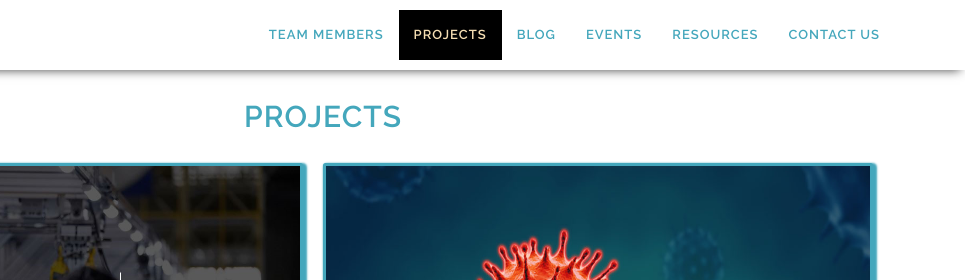
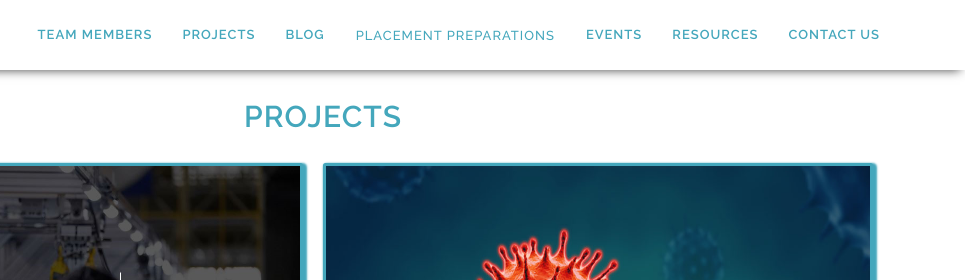
Before and after one commit to sigma-nitt/sigma-nitt.github.io, a plain HTML site: page projects/index.html in a window 1280 px wide. Shown: the top 280 px of the page, 315-1280 px from the left. Drawn offline with nearby package versions, Linux system fonts and the light colour scheme.

Commit message:
Update index.html

```diff
--- a/projects/index.html
+++ b/projects/index.html
@@ -86,18 +86,24 @@
             </div>
 
             <!-- Collect the nav links, forms, and other content for toggling -->
-            <div class="collapse navbar-collapse navbar-right navbar-main-collapse" style="margin-top: 10px">
-                <ul class="nav navbar-nav">
-                    <li><a href="../team/">Team Members</a></li>
-                    <li>
-                        <a href="../projects/" class="active">Projects</a>
-                    </li>
-                    <li><a href="../blog/">Blog</a></li>
-                    <li><a href="../events/">Events</a></li>
-                    <li><a href="../resources/">Resources</a></li>
-                    <li><a href="../contact-us/">Contact Us</a></li>
-                </ul>
-            </div>
+            <div class="collapse navbar-collapse navbar-right navbar-main-collapse" style="margin-top: 10px;">
+				<ul class="dropdown">
+				<ul class="nav navbar-nav">
+					<li><a href="team/">Team Members</a></li>
+					<li><a href="projects/">Projects</a></li>
+					<li><a href="blog/">Blog</a></li>
+					<li><a class="btn btn-secondary dropdown-toggle" href="#" role="button" id="dropdownMenuLink" data-toggle="dropdown" aria-haspopup="true" aria-expanded="false">Placement Preparations</a>
+						<ul class="dropdown-menu" aria-labelledby="dropdownMenuLink">
+							<li><a class="dropdown-item" href="https://drive.google.com/drive/folders/1X6D6DIY40gRSPx6eppMJg7OaFkWuIS2q?usp=sharing">Core</a></li>
+							<li><a class="dropdown-item" href="https://drive.google.com/drive/folders/1QCyrsxgp9McBeidDDy1dBdz6y03jA4rq?usp=sharing">Management</a></li>
+							<li><a class="dropdown-item" href="https://drive.google.com/drive/folders/1TSeiWlNsB43Kl_sBN_9s3aNaYyCYxjuc?usp=sharing">Software</a></li>
+						</ul>
+					</li>
+					<li><a href="events/">Events</a></li>
+					<li><a href="resources/">Resources</a></li>
+					<li><a href="contact-us/">Contact Us</a></li>
+				</ul>
+					</div>
             <!-- /.navbar-collapse -->
         </div>
         <!-- /.container -->
```
